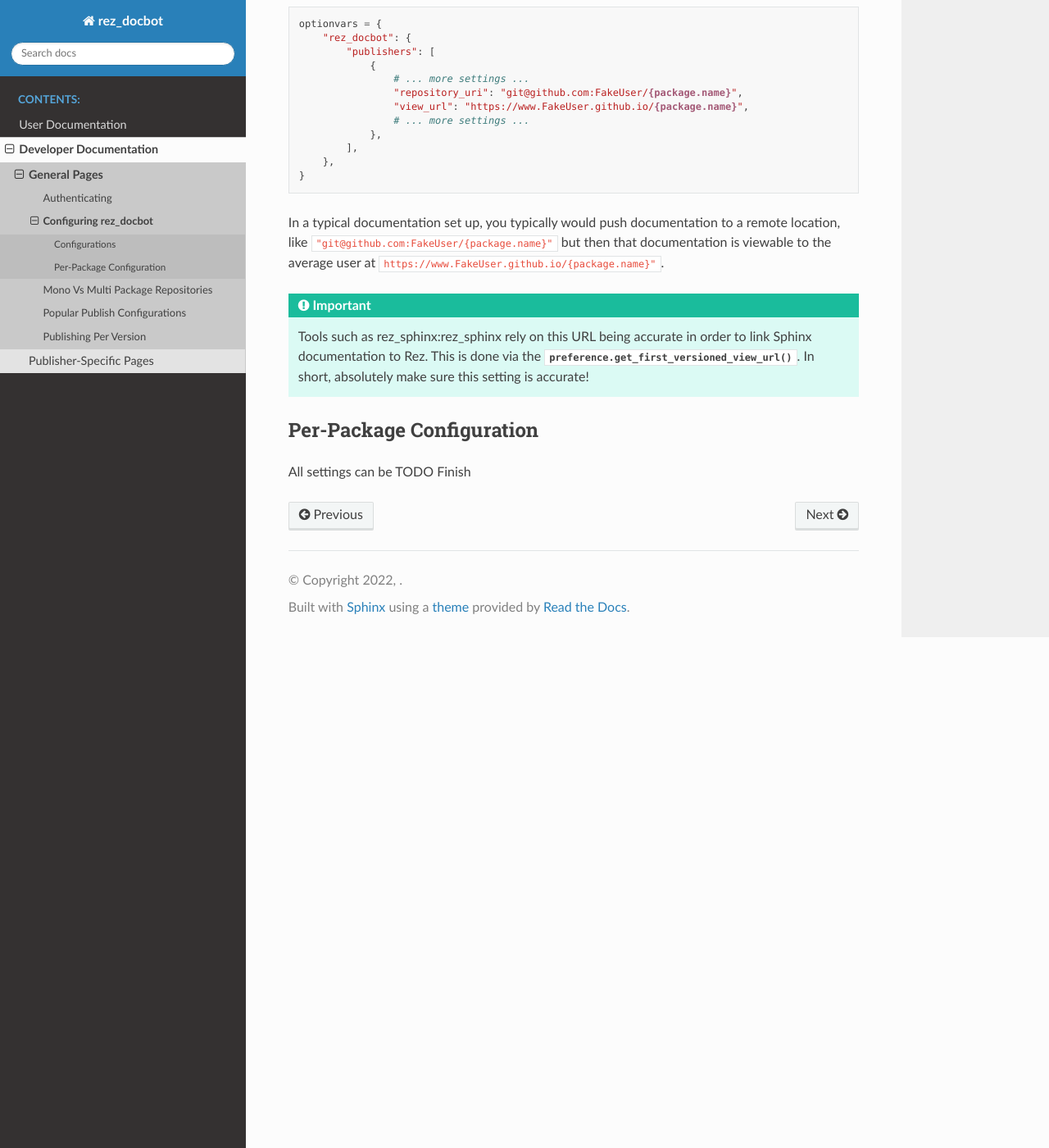
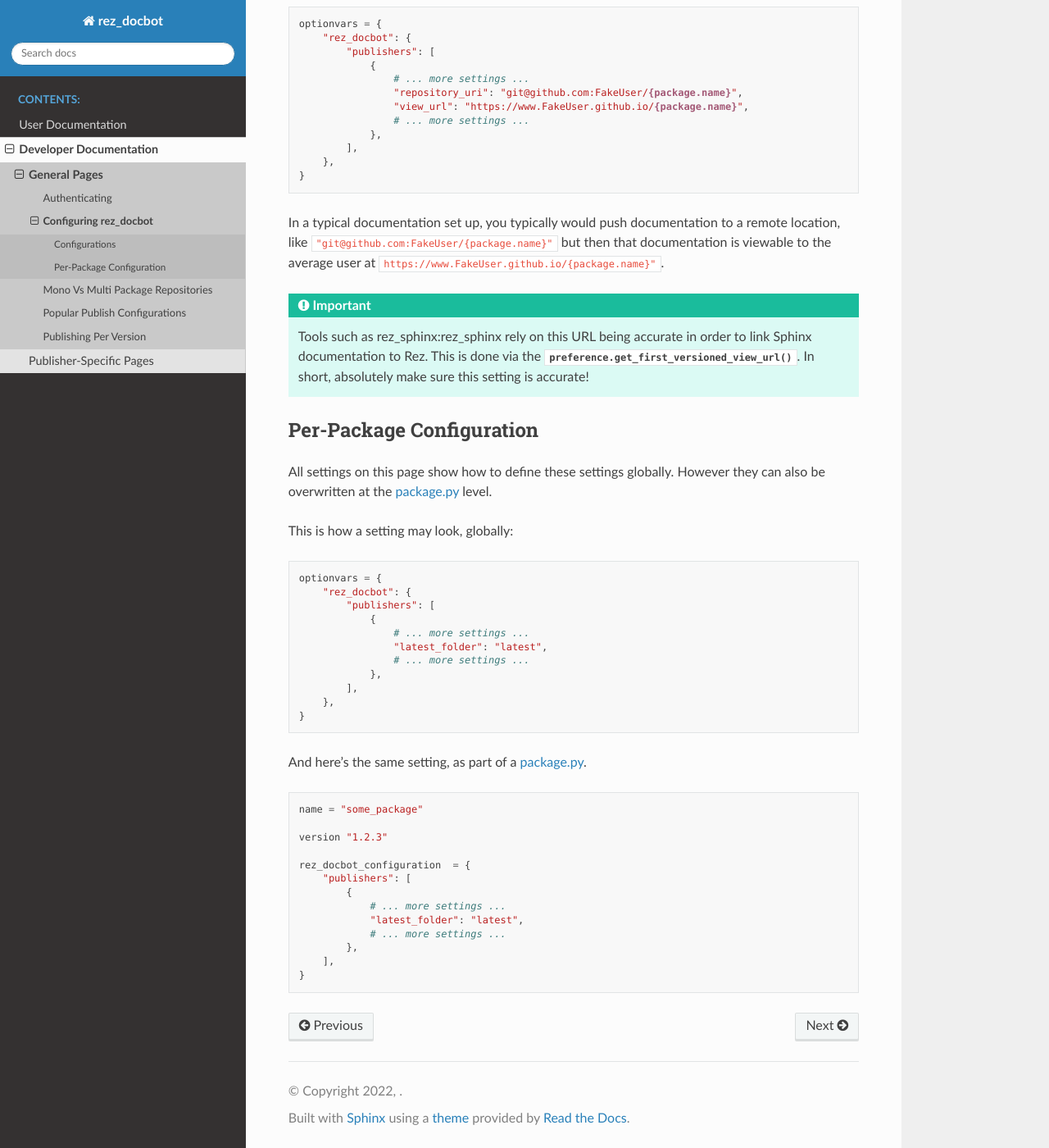
Before and after one commit to ColinKennedy/rez_developer_packages, a Sphinx documentation site: the page built from rez_docbot/documentation/configuring_rez_docbot.rst, in a window 1280 px wide and 1400 px high, scrolled down 5906 px. Shown: the whole window at 82% size. Built offline with Sphinx 7.4.7 and the Read the Docs theme 2.0.0, drawn with Linux system fonts in a browser that asks for light colours; pages that are not in the unit, such as notebooks, are missing from menus.

Commit message:
Adding documentation

```diff
--- a/rez_docbot/documentation/conf.py
+++ b/rez_docbot/documentation/conf.py
@@ -106,6 +106,7 @@
     .. _Sphinx: https://www.sphinx-doc.org/en/master
     .. _gh-pages: https://pages.github.com
     .. _git: https://git-scm.com/
+    .. _package.py: https://github.com/nerdvegas/rez/wiki/Package-Commands
     .. _rezconfig.py: https://github.com/nerdvegas/rez/blob/fa3fff6f0b7b4b53bbb9baa4357ab42117d06356/src/rez/rezconfig.py
     """
 )
--- a/rez_docbot/documentation/configuring_rez_docbot.rst
+++ b/rez_docbot/documentation/configuring_rez_docbot.rst
@@ -364,5 +364,39 @@
 Per-Package Configuration
 *************************
 
-All settings can be
-TODO Finish
+All settings on this page show how to define these settings globally. However
+they can also be overwritten at the `package.py`_ level.
+
+This is how a setting may look, globally:
+
+.. code-block:: python
+
+    optionvars = {
+        "rez_docbot": {
+            "publishers": [
+                {
+                    # ... more settings ...
+                    "latest_folder": "latest",
+                    # ... more settings ...
+                },
+            ],
+        },
+    }
+
+And here's the same setting, as part of a `package.py`_.
+
+.. code-block:: python
+
+    name = "some_package"
+
+    version "1.2.3"
+
+    rez_docbot_configuration  = {
+        "publishers": [
+            {
+                # ... more settings ...
+                "latest_folder": "latest",
+                # ... more settings ...
+            },
+        ],
+    }
```
Also changed, not shown: rez_sphinx/TODO.md (+1 -1 lines).
